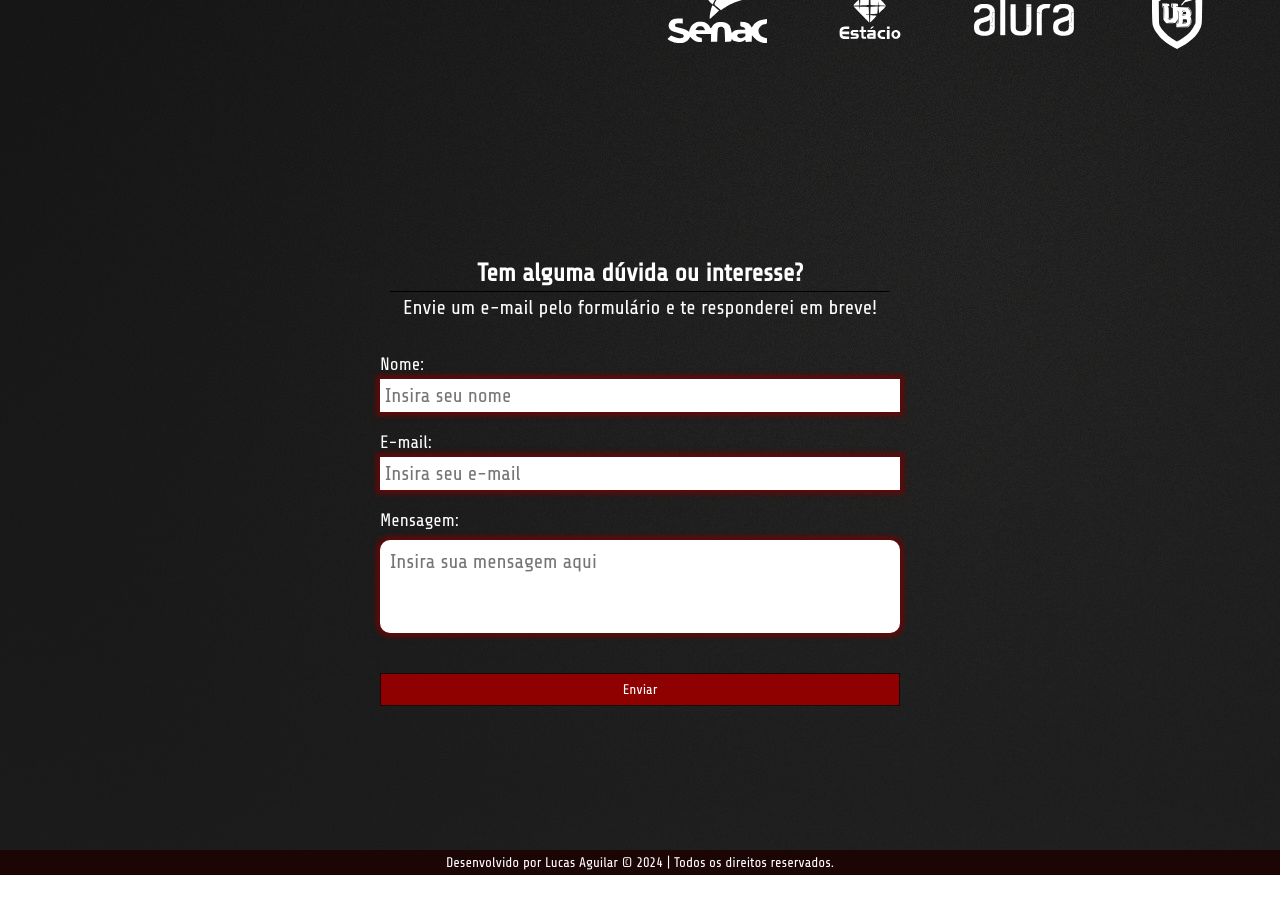
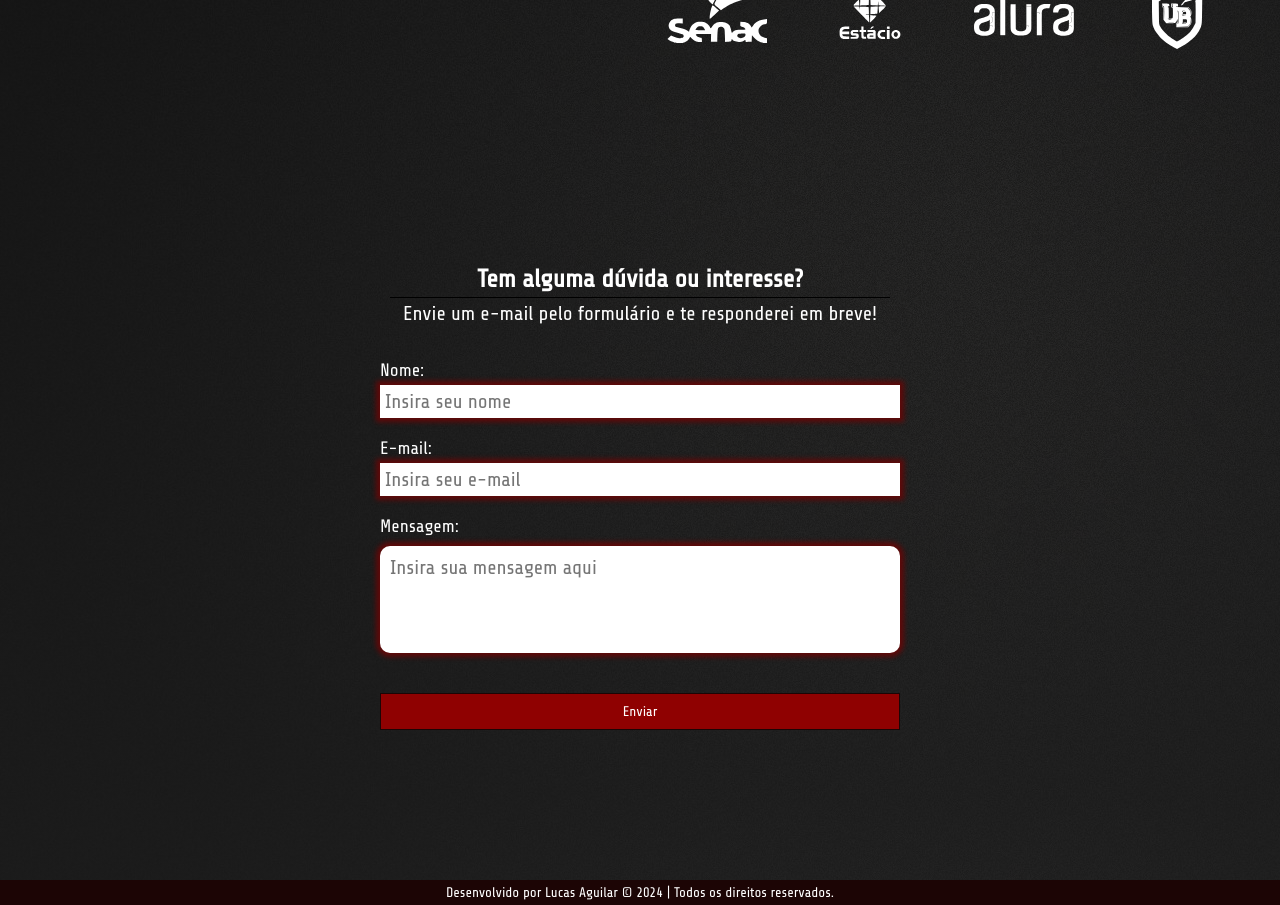
Before and after one commit to LucasSAguilar/portfolio_2024, a React (Create React App) app: page / in a window 1280 px wide. Shown: the part 2440-3345 px from the top of the page. Before the commit the page ends 3315 px from the top, so only its background shows below. Built offline with nearby package versions, Linux system fonts and the light colour scheme.

Commit message:
Responsividade do contato

```diff
--- a/src/telas/Contato/styles.css
+++ b/src/telas/Contato/styles.css
@@ -1,7 +1,7 @@
 .section-contato {
   width: 100vw;
   height: 90vh;
-  min-height: 550px;
+  min-height: 750px;
   display: flex;
   justify-content: center;
   align-items: center;
@@ -56,6 +56,7 @@
 .form-email > textarea {
   margin-top: 10px;
   height: 30%;
+  min-height: 100px;
   resize: none;
   padding: 10px;
   font-size: 20px;
@@ -70,6 +71,7 @@
 .form-btn-enviar {
   margin-top: 10px;
   height: 40px;
+  min-height: 30px;
   background: none;
   background-color: #8f0101;
   border: 1px solid #1c0505;
```
